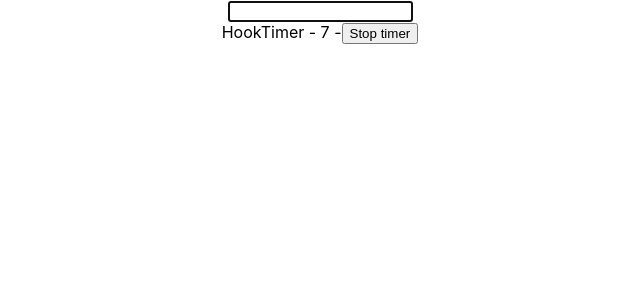
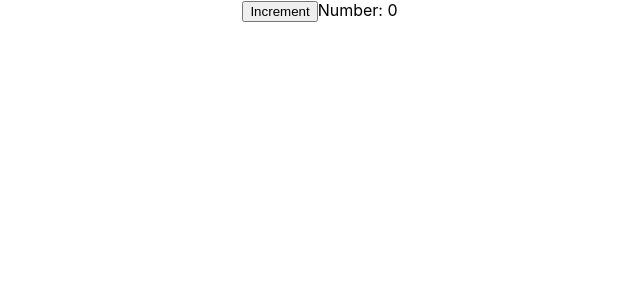
Before and after one commit to JoaquinHAcosta/learningTs, a React (Create React App) app: page / in a window 1280 px wide. Shown: the top 300 px of the page, without its empty margins (320-960 px from the left). Built offline with nearby package versions, Linux system fonts and the light colour scheme.

Commit message:
class component

```diff
--- a/src/App.tsx
+++ b/src/App.tsx
@@ -1,13 +1,12 @@
 import './App.css';
-import { DomRef } from './components/ref/DomRef';
-import { MutableRef } from './components/ref/MutableRef';
+import { Counter } from './components/class/Counter';
+
 
 function App() {
 
   return (
     <div className="App">
-      <DomRef></DomRef>
-      <MutableRef></MutableRef>
+      <Counter message='Number: '></Counter>
     </div>
   );
 }
--- /dev/null
+++ b/src/components/class/Counter.tsx
@@ -0,0 +1,28 @@
+import React from "react";
+
+type CounterProps = {
+    message: string,
+}
+
+type CounterState = {
+    count: number
+}
+
+export class Counter extends React.Component<CounterProps, CounterState> {
+    state = {
+        count: 0
+    }
+
+    handleClick = () => {
+        this.setState((prevState) => ({ count: prevState.count + 1 }))
+    }
+
+    render() {
+        return (
+            <div>
+                <button onClick={this.handleClick}>Increment</button>
+                {this.props.message} {this.state.count}
+            </div>
+        )
+    }
+}
```
